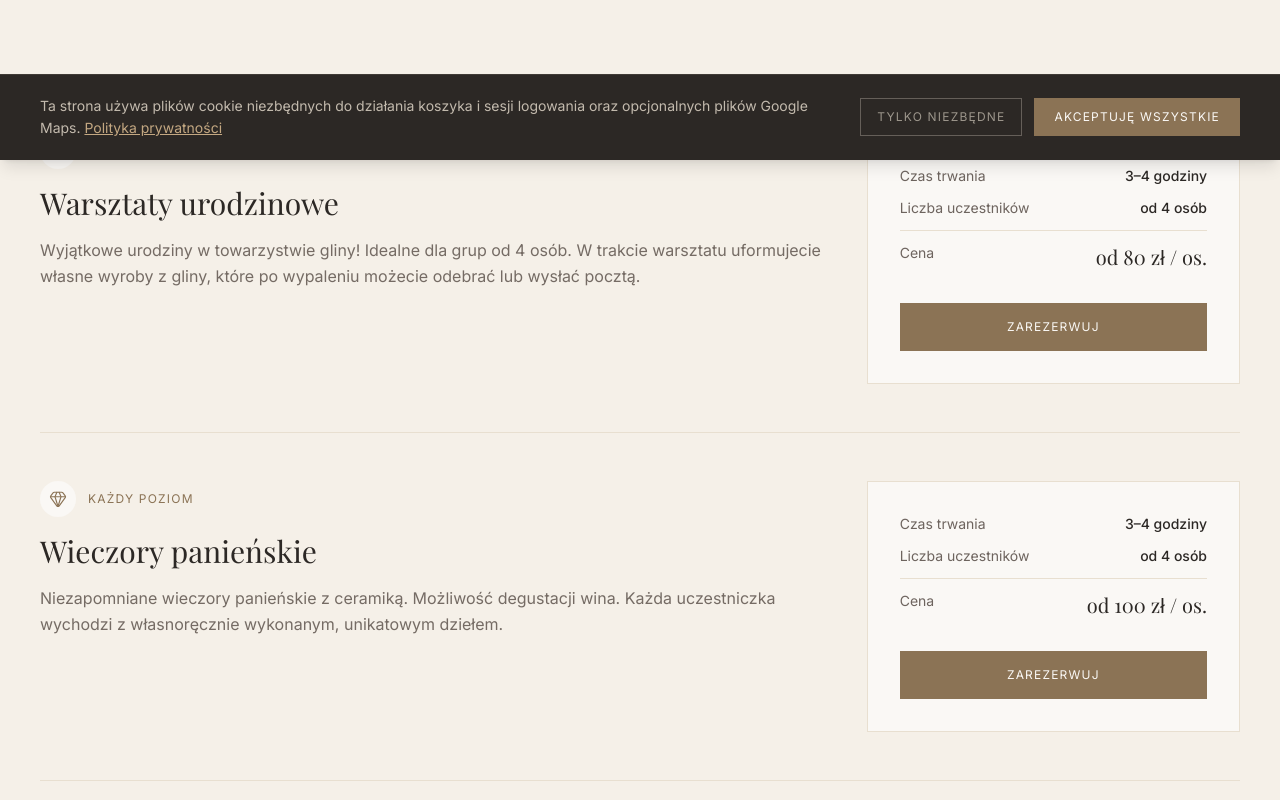
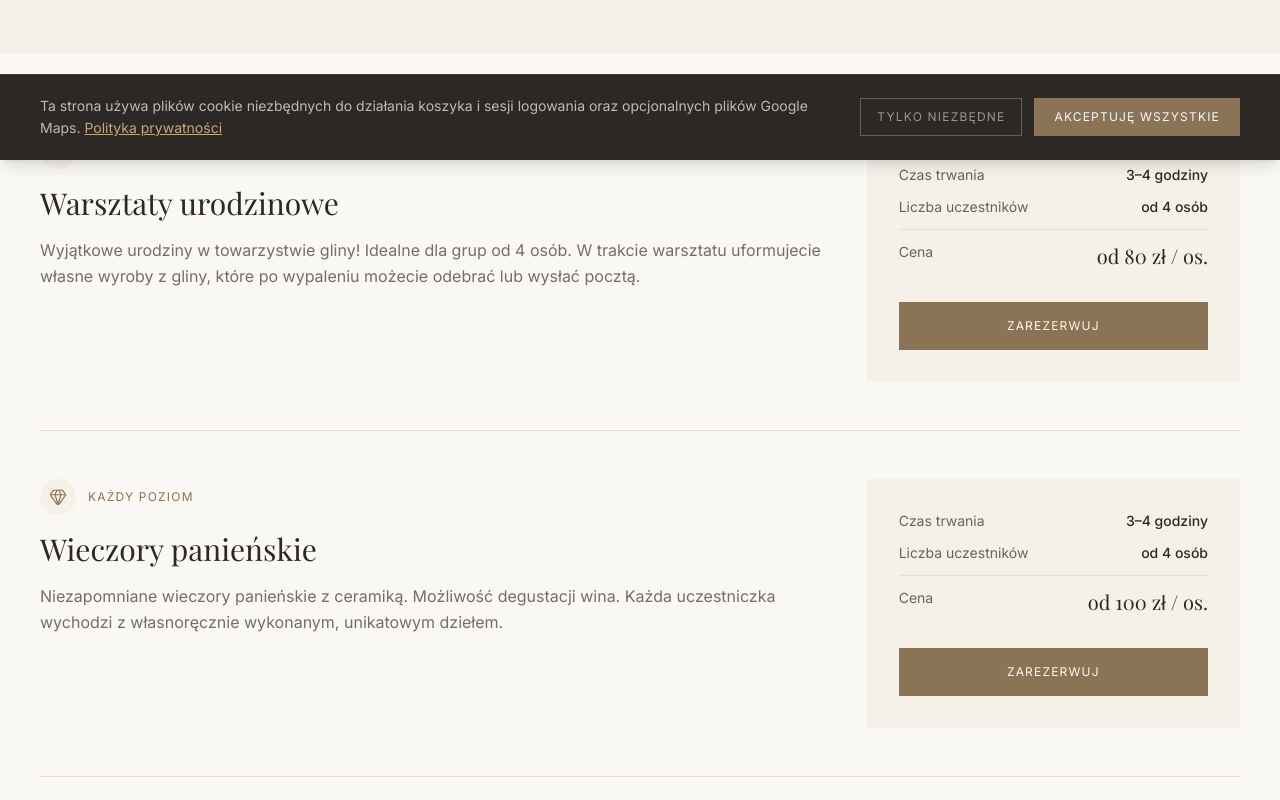
Before and after one commit to Thashar/Unique-Ceramics-v2, a Next.js app: page /warsztaty in a window 1280 px wide. Shown: the part 640-1440 px from the top of the page. Built offline with nearby package versions, Linux system fonts and the light colour scheme; no server answers; the database is empty; a web font is replaced by a local one.

Commit message:
Warsztaty: cofnij zmiany tła — przywróć bg-warm-white i bg-cream jak przed
Co-Authored-By: Claude Sonnet 4.6 <noreply@anthropic.com>

```diff
--- a/app/warsztaty/page.tsx
+++ b/app/warsztaty/page.tsx
@@ -119,13 +119,13 @@ export default async function WorkshopsPage() {
         </div>
 
         {/* Lista warsztatów */}
-        <div className="bg-cream py-20 px-6 lg:px-10">
+        <div className="bg-warm-white py-20 px-6 lg:px-10">
           <div className="max-w-7xl mx-auto space-y-12">
             {workshops.map((w) => (
               <div key={w.id} className="grid grid-cols-1 lg:grid-cols-3 gap-10 border-b border-sand pb-12 last:border-0 last:pb-0">
                 <div className="lg:col-span-2">
                   <div className="flex items-center gap-3 mb-4">
-                    <div className="w-9 h-9 bg-warm-white rounded-full flex items-center justify-center shrink-0">
+                    <div className="w-9 h-9 bg-cream rounded-full flex items-center justify-center shrink-0">
                       <w.icon size={18} strokeWidth={1.5} className="text-clay" />
                     </div>
                     <span className="text-xs tracking-widest uppercase text-clay">{w.level}</span>
@@ -133,7 +133,7 @@ export default async function WorkshopsPage() {
                   <h2 className="font-serif text-3xl text-espresso mb-4">{w.title}</h2>
                   <p className="text-charcoal/75 leading-relaxed mb-6">{w.description}</p>
                 </div>
-                <div className="bg-warm-white p-8 self-start border border-sand">
+                <div className="bg-cream p-8 self-start">
                   <div className="space-y-3 mb-8">
                     <div className="flex justify-between text-sm">
                       <span className="text-charcoal/80">Czas trwania</span>
```
